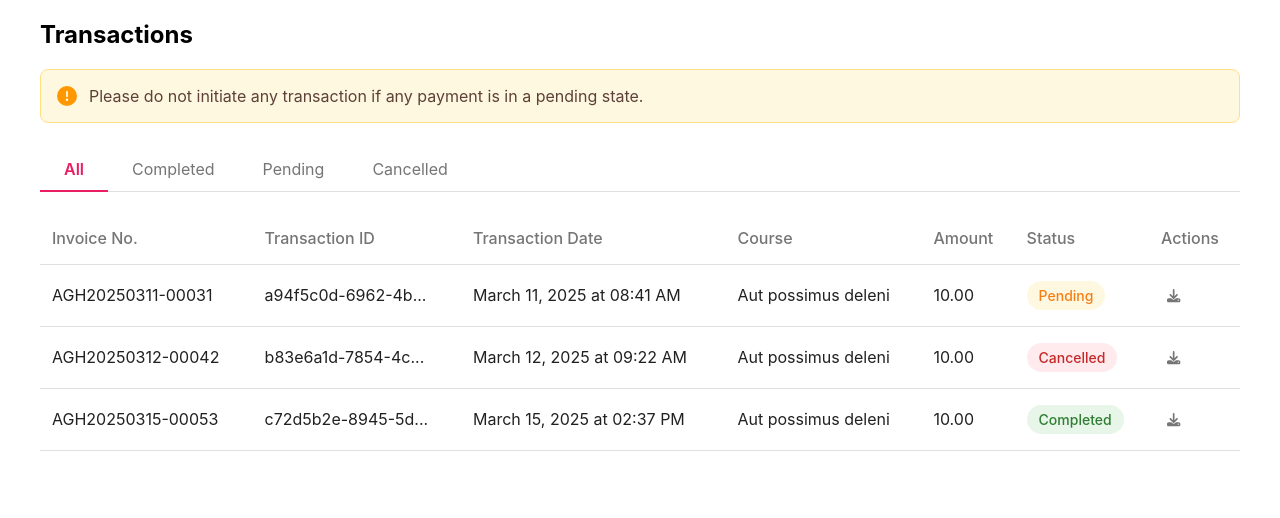
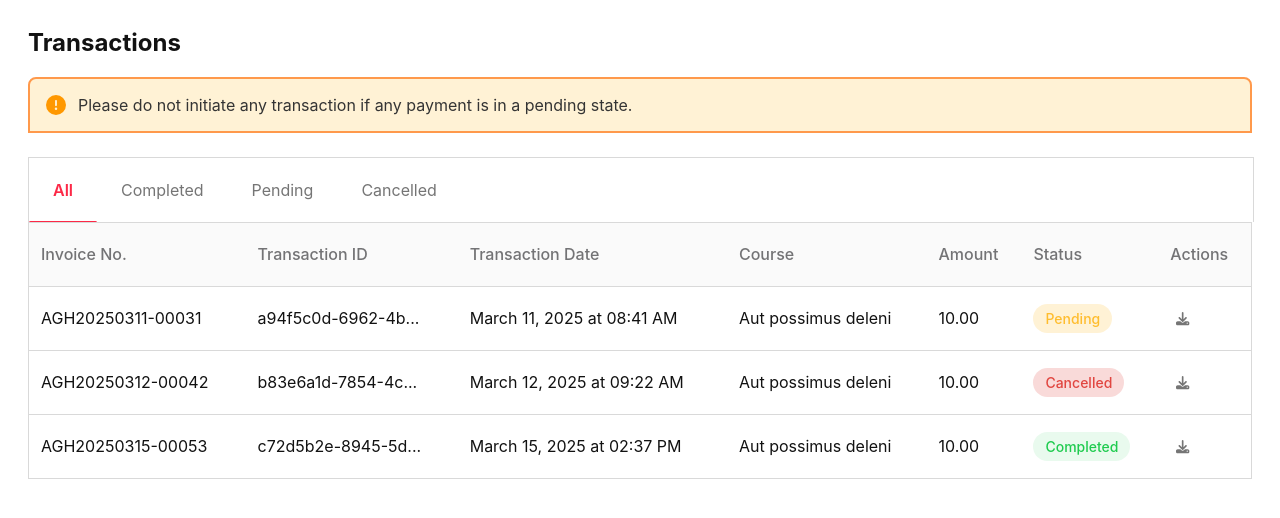
Before and after one commit to premg514/Route-map, a React (Vite) app: page / in a window 1280 px wide. Shown: the top 518 px of the page. Built offline with nearby package versions, Linux system fonts and the light colour scheme.

Commit message:
Transaction page updated

```diff
--- a/src/components/Transactions/Transactions.jsx
+++ b/src/components/Transactions/Transactions.jsx
@@ -6,6 +6,7 @@ import {
 } from "@fortawesome/free-solid-svg-icons";
 import {
   TransactionsContainer,
+  ResponsiveWrapper,
   WarningBanner,
   WarningIconWrapper,
   TabsContainer,
@@ -97,6 +98,7 @@ const Transactions = () => {
         ))}
       </TabsContainer>
 
+      <ResponsiveWrapper>
         <TableContainer>
           <thead>
             <tr>
@@ -133,6 +135,7 @@ const Transactions = () => {
             ))}
           </tbody>
         </TableContainer>
+      </ResponsiveWrapper>
     </TransactionsContainer>
   );
 };
--- a/src/components/Transactions/styledComponnets.js
+++ b/src/components/Transactions/styledComponnets.js
@@ -1,80 +1,129 @@
-import styled from 'styled-components';
+import styled from "styled-components";
 
 export const TransactionsContainer = styled.div`
-  font-family: -apple-system, BlinkMacSystemFont, 'Segoe UI', Roboto, Oxygen, Ubuntu, Cantarell, 'Open Sans', 'Helvetica Neue', sans-serif;
-  max-width: 1200px;
-  margin: 20px auto;
+  font-family: Inter, sans-serif;
+  margin: 0;
   padding: 0 20px;
+  display: flex;
+  flex-direction: column;
+  min-height: 100vh;
+  max-width: 100%;
 `;
 
-export const TransactionHeading = styled.h2``
+export const ResponsiveWrapper = styled.div`
+  width: 100%;
+  overflow-x: auto;
+  overflow-y: auto;
+  max-height: calc(100vh - 200px);
+
+  @media (max-width: 768px) {
+    max-height: 70vh;
+  }
+`;
+
+export const TransactionHeading = styled.h2`
+  color: #121212;
+`;
 
 export const WarningBanner = styled.div`
   display: flex;
   align-items: center;
-  background-color: #FFF8E1;
-  border: 1px solid #FFE082;
-  border-radius: 8px;
+  background-color: #fff2d5;
+  border: 2px solid #ff994b;
+  border-radius: 8px 8px 0 0;
   padding: 16px;
   margin-bottom: 24px;
-  color: #5D4037;
+  color: #343434;
 `;
 
 export const WarningIconWrapper = styled.div`
   display: flex;
   align-items: center;
   justify-content: center;
-  color: #FF9800;
+  color: #ff9800;
   margin-right: 12px;
   font-size: 20px;
 `;
 
 export const TabsContainer = styled.div`
   display: flex;
-  border-bottom: 1px solid #E0E0E0;
-  margin-bottom: 20px;
+  border: 1px solid #d9d9d9;
+  border-bottom: 0;
+  background-color: #ffffff;
+  height: 64px;
+  align-items: center;
+  width: 100%;
+  overflow-x: auto;
+  overflow-y: hidden; /* Explicitly hide vertical scrolling */
+
+  @media (max-width: 768px) {
+    white-space: nowrap;
+  }
 `;
 
 export const Tab = styled.div`
   position: relative;
   padding: 12px 24px;
   cursor: pointer;
-  color: ${props => props.active ? '#E91E63' : '#757575'};
-  font-weight: ${props => props.active ? '600' : '400'};
+  color: ${(props) => (props.active ? "#FC2947" : "#757575")};
+  font-weight: ${(props) => (props.active ? "600" : "400")};
+
+  @media (max-width: 768px) {
+    padding: 12px 16px;
+  }
 `;
 
 export const ActiveIndicator = styled.div`
   position: absolute;
-  bottom: -1px;
+  bottom: -12px;
   left: 0;
   right: 0;
-  height: 2px;
-  background-color: #E91E63;
+  height: 3px;
+  border-radius: 8px;
+  background-color: #fc2947;
+  font-weight: bold;
 `;
 
 export const TableContainer = styled.table`
   width: 100%;
+  border: 1px solid #d9d9d9;
+  border-bottom: none; /* Remove bottom border from container */
+  margin-bottom: 20px;
+  background-color: #ffffff;
+  border-radius: 0 0 8px 8px;
+  min-width: 800px; /* Ensures table doesn't shrink too much */
   border-collapse: collapse;
+
+  thead {
+    background-color: #fafafa;
+    height: 64px;
+  }
 `;
 
 export const HeaderCell = styled.th`
   text-align: left;
   padding: 16px 12px;
-  color: #757575;
+  color: #737375;
   font-weight: 500;
-  border-bottom: 1px solid #E0E0E0;
+  white-space: nowrap;
+  border-bottom: 1px solid #d9d9d9; /* Horizontal border only */
 `;
 
 export const TableRow = styled.tr`
+  background-color: #ffffff;
+  height: 64px;
+  border-bottom: 1px solid #d9d9d9; /* Horizontal border only */
+
   &:hover {
-    background-color: #F5F5F5;
+    background-color: #f5f5f5;
   }
 `;
 
 export const TableCell = styled.td`
   padding: 16px 12px;
-  border-bottom: 1px solid #E0E0E0;
-  color: #212121;
+  color: #121212;
+  white-space: nowrap;
+  border: none; /* Remove all borders from cells */
 `;
 
 export const StatusBadge = styled.span`
@@ -84,22 +133,22 @@ export const StatusBadge = styled.span`
   font-size: 14px;
   font-weight: 500;
 
-  ${props => {
-    switch(props.status) {
-      case 'Completed':
+  ${(props) => {
+    switch (props.status) {
+      case "Completed":
         return `
-          background-color: #E8F5E9;
-          color: #2E7D32;
+          background-color: #e9faee;
+          color: #1FCB4F;
         `;
-      case 'Pending':
+      case "Pending":
         return `
-          background-color: #FFF8E1;
-          color: #F57F17;
+          background-color: #fff2d5;
+          color: #FFBD2E;
         `;
-      case 'Cancelled':
+      case "Cancelled":
         return `
-          background-color: #FFEBEE;
-          color: #C62828;
+          background-color: #f9dad9;
+          color: #E14640;
         `;
       default:
         return `
```
Lines whose indentation alone changed are shown as unchanged.
